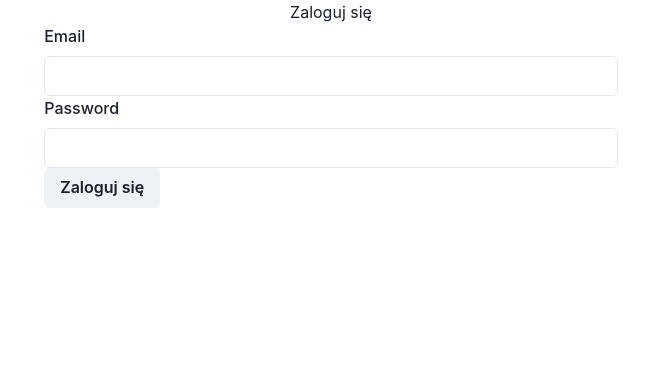
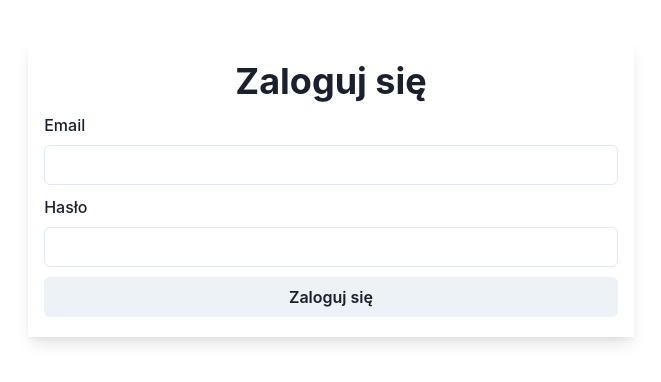
Before and after one commit to Artiu/cookery-book, a Next.js app: page /login in a window 1280 px wide. Shown: the top 382 px of the page, without its empty margins (309-970 px from the left). Built offline with nearby package versions, Linux system fonts and the light colour scheme; no server answers.

Commit message:
Update login page

```diff
--- a/features/auth/ui/LoginForm.jsx
+++ b/features/auth/ui/LoginForm.jsx
@@ -1,47 +1,48 @@
 import { useState } from "react";
-import {
-    Button,
-    Center,
-    Container,
-    FormControl,
-    FormErrorMessage,
-    FormLabel,
-    Input,
-} from "@chakra-ui/react";
+import { Button, Container, FormControl, FormLabel, Heading, Input } from "@chakra-ui/react";
 import { logInWithEmailAndPassword } from "init/firebase";
+import useMyToast from "shared/hooks/useMyToast";
 
 export default function LoginForm() {
+    const toast = useMyToast();
     const [email, setEmail] = useState("");
     const [password, setPassword] = useState("");
-    const [showError, setShowError] = useState(false);
     const logIn = async (e) => {
         e.preventDefault();
         if (email && password) {
             const error = await logInWithEmailAndPassword(email, password);
             if (error) {
-                setShowError(true);
+                toast({
+                    status: "error",
+                    description: "Podany email lub hasło nie jest prawidłowe!",
+                });
             }
         }
     };
     return (
-        <form onSubmit={logIn}>
-            <Container>
-                <Center>Zaloguj się</Center>
+        <form onSubmit={logIn} style={{ width: "fitContent" }}>
+            <Container
+                display="flex"
+                flexDirection="column"
+                gap="10px"
+                shadow="lg"
+                paddingBlock="20px"
+            >
+                <Heading textAlign="center" as="h1">
+                    Zaloguj się
+                </Heading>
                 <FormControl>
                     <FormLabel>Email</FormLabel>
                     <Input value={email} onChange={(e) => setEmail(e.target.value)} />
                 </FormControl>
                 <FormControl>
-                    <FormLabel>Password</FormLabel>
+                    <FormLabel>Hasło</FormLabel>
                     <Input
                         type="password"
                         value={password}
                         onChange={(e) => setPassword(e.target.value)}
                     />
                 </FormControl>
-                <FormControl isInvalid={showError}>
-                    <FormErrorMessage>Email lub hasło jest nieprawidłowy!</FormErrorMessage>
-                </FormControl>
                 <Button type="submit">Zaloguj się</Button>
             </Container>
         </form>
--- a/pages/login.js
+++ b/pages/login.js
@@ -1,3 +1,4 @@
+import { Box } from "@chakra-ui/react";
 import withoutAuth from "features/auth/HOC/withoutAuth";
 import LoginForm from "features/auth/ui/LoginForm";
 import Head from "next/head";
@@ -10,7 +11,9 @@ function LoginPage() {
                 <title>Zaloguj się</title>
             </Head>
             <EnterPageAnimation>
-                <LoginForm />
+                <Box marginBlock="40px" marginInline="15px">
+                    <LoginForm />
+                </Box>
             </EnterPageAnimation>
         </>
     );
--- a/pages/recipe/add.js
+++ b/pages/recipe/add.js
@@ -12,7 +12,7 @@ function AddRecipePage() {
             </Head>
             <EnterPageAnimation>
                 <Container paddingBottom="20px" marginBottom="30px" shadow="xl">
-                    <Heading textAlign="center" paddingBlock="20px">
+                    <Heading textAlign="center" paddingBlock="20px" as="h1">
                         Dodaj przepis
                     </Heading>
                     <AddRecipeForm />
```
